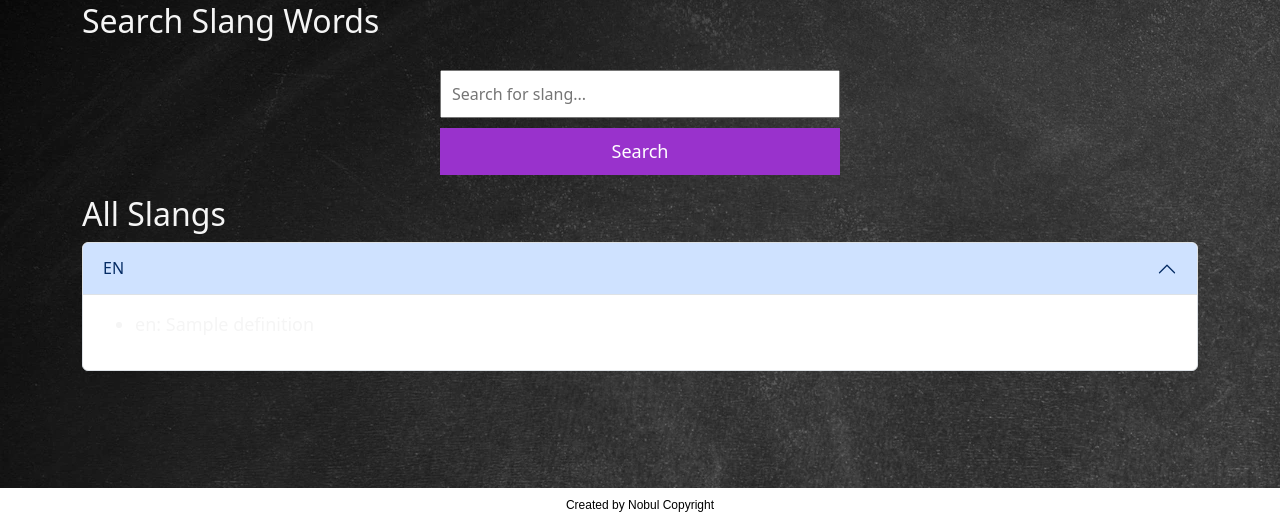
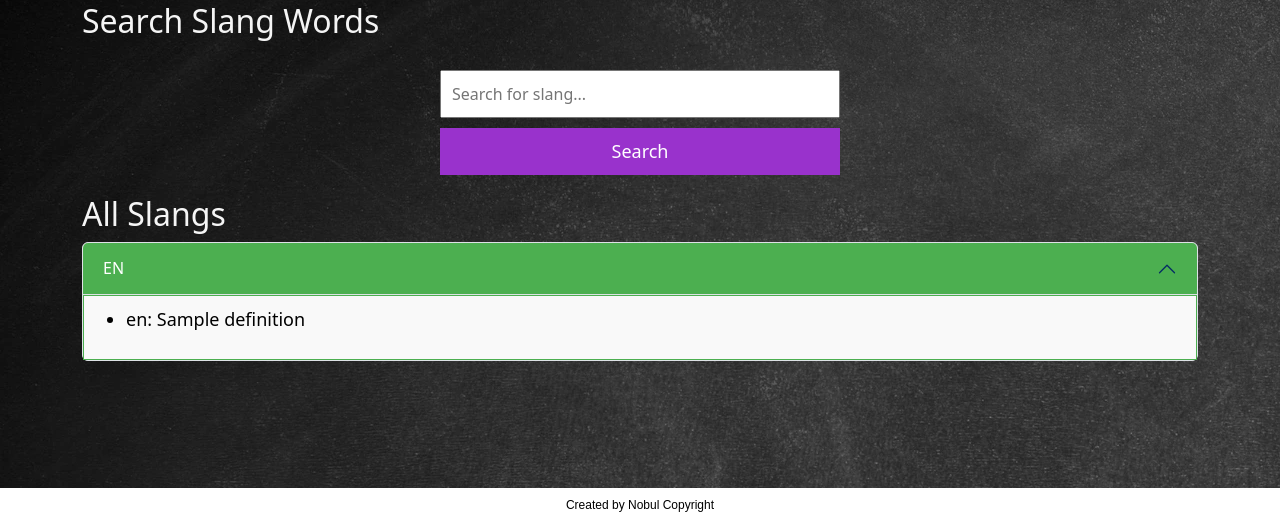
Before and after one commit to GemmaButcher-dev/itscool-ms3, a Flask app: page / in a window 1280 px wide, after a click on "EN". Shown: the part 278-800 px from the top of the page. Run offline with Flask 3, Linux system fonts and the light colour scheme; a database or web service that is not in the repository returns one stand-in record (values such as "Sample title"); some libraries are stand-ins or nearby versions.

Commit message:
add custom accordion styling

```diff
--- a/static/css/style.css
+++ b/static/css/style.css
@@ -76,6 +76,27 @@ body {
 
 .intro-text {
     font-size: larger;
+}
+
+/*== Accordion ==*/
+
+.accordion-button.custom-header {
+    background-color: #4caf50; /* Green background */
+    color: white; /* White text */
+}
+
+.accordion-body.custom-body {
+    background-color: #f9f9f9; /* Light gray */
+    border: 1px solid #4caf50; /* Green border */
+    padding: 10px;
+}
+
+.accordion-body li {
+    color: black;
+}
+
+.accordion #collapse {
+    align-items: center;
 }
 
 /* == login/out form == */
```
